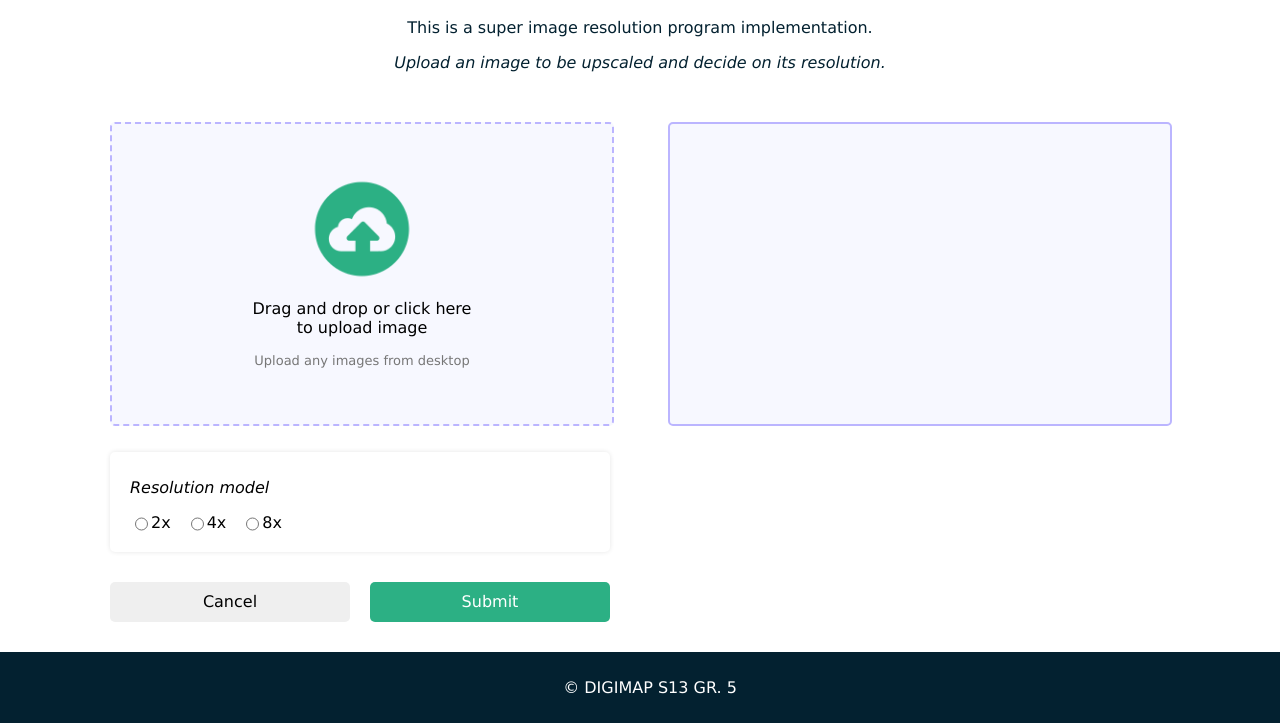
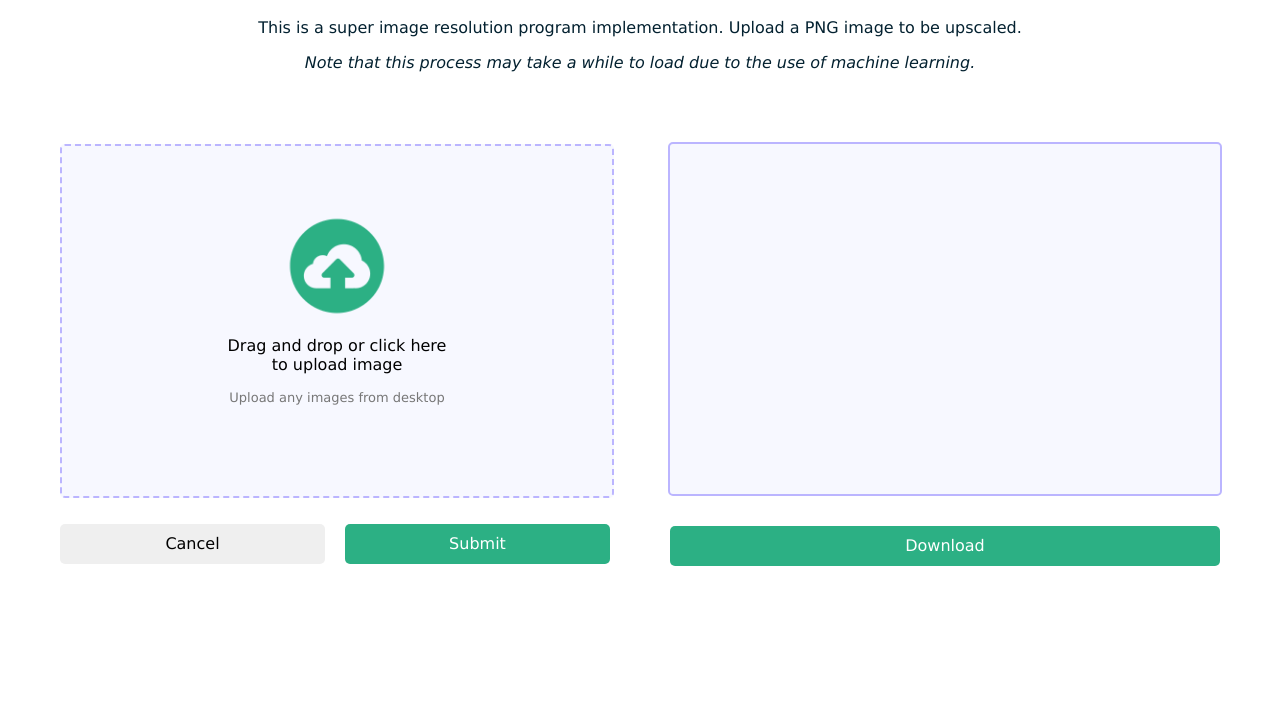
Before and after one commit to CedricAlejo21/DIGIMAPSuperResolution, a website: page public/index.html in a window 1280 px wide. Shown: the part 135-858 px from the top of the page. After the commit the page ends 800 px from the top, so only its background shows below. Drawn offline with Linux system fonts and the light colour scheme.

Commit message:
fix: edited ui

```diff
--- a/public/index.html
+++ b/public/index.html
@@ -16,31 +16,20 @@
 <body>
     <div class="title-container">
         <h1>Super Image Resolution</h1>
-        <p>This is a super image resolution program implementation.</p>
-        <p><i>Upload an image to be upscaled and decide on its resolution.</i></p>
+        <p>This is a super image resolution program implementation. Upload a PNG image to be upscaled.</p>
+        <p><i>Note that this process may take a while to load due to the use of machine learning.</i></p>
     </div>
 
     <div class="images-container">
         <div class="hero-input">
             <label for="input-file" id="drop-area">
-                <input type="file" accept="image/*" id="input-file" hidden>
+                <input type="file" accept="image/png" id="input-file" hidden>
                 <div id="img-view">
                     <img src="img/upload.png">
-                    <p>Drag and drop or click here<br> to upload image</p>
+                    <p>Drag and drop or click here to upload image</p>
                     <span>Upload any images from desktop</span>
                 </div>
             </label>
-            <div class="resolution">
-                <p><i>Resolution model</i></p>
-                <form>
-                    <input type="radio" id="x2" name="resolution" value="2x">
-                    <label for="x2">2x</label><br>
-                    <input type="radio" id="x4" name="resolution" value="4x">
-                    <label for="x4">4x</label><br>
-                    <input type="radio" id="x8" name="resolution" value="8x">
-                    <label for="x8">8x</label><br>
-                </form>
-            </div>
             <div class="buttons">
                 <button id="cancel-button">
                     Cancel
@@ -54,6 +43,11 @@
             <div id="resolved-img-view">
                 <img src="">
             </div>
+            <div class="buttons">
+                <button id="download-button">
+                    Download
+                </button>
+            </div>
         </div>
     </div>
 
@@ -61,8 +55,4 @@
 
 </body>
 
-<footer>
-    <p>© DIGIMAP S13 GR. 5</p>
-</footer>
-
 </html>
--- a/public/style.css
+++ b/public/style.css
@@ -27,7 +27,8 @@ body {
     text-align: center;
     color: #032130;
     font-family: Arial, sans-serif;
-    margin-bottom: 50px;
+    margin-bottom: 70px;
+    padding: 0 40px;
 }
 
 .title-container p {
@@ -37,8 +38,9 @@ body {
 .images-container {
     display: flex;
     flex-direction: row;
-    width: 1100px;
+    width: 1200px;
     margin: 0 auto;
+    align-items: center;
 }
 
 /* Images Area */
@@ -61,8 +63,8 @@ body {
 }
 
 #drop-area {
-    width: 500px;
-    height: 300px;
+    width: 550px;
+    height: 350px;
     background: #fff;
     text-align: center;
     border-radius: 20px;
@@ -80,7 +82,7 @@ body {
 
 #img-view img {
     width: 120px;
-    margin-top: 45px;
+    margin-top: 60px;
     margin-bottom: -10px;
 }
 
@@ -92,8 +94,8 @@ body {
 }
 
 #resolved-img-view {
-    width: 500px;
-    height: 300px;
+    width: 550px;
+    height: 350px;
     border-radius: 5px;
     border: 2px solid #bbb5ff;
     background: #f7f8ff;
@@ -126,7 +128,7 @@ form {
 /* Buttons */
 
 .buttons {
-    width: 500px;
+    width: 550px;
     margin-top: 30px;
     margin-bottom: 30px;
     text-align: center;
@@ -135,7 +137,8 @@ form {
 }
 
 #cancel-button,
-#submit-button {
+#submit-button,
+#download-button {
     width: 100%;
     height: 40px;
     border: none;
@@ -148,27 +151,15 @@ form {
     margin-right: 20px;
 }
 
-#submit-button {
+#submit-button,
+#download-button {
     background-color: #2CB084;
     color: #fff;
 }
 
-#submit-button:hover {
+#submit-button:hover,
+#download-button:hover {
     background-color: #032130;
-}
-
-/* Footer */
-
-footer {
-    /* position: fixed; */
-    left: 0;
-    bottom: 0;
-    width: 100%;
-    background-color: #032130;
-    font-family: Verdana, sans-serif;
-    color: #fff;
-    padding: 10px;
-    text-align: center;
 }
 
 /* Responsiveness */
@@ -182,4 +173,8 @@ footer {
     .hero-output {
         margin-left: 0;
     }
+
+    #download-button {
+        margin-bottom: 50px;
+    }
 }
```
